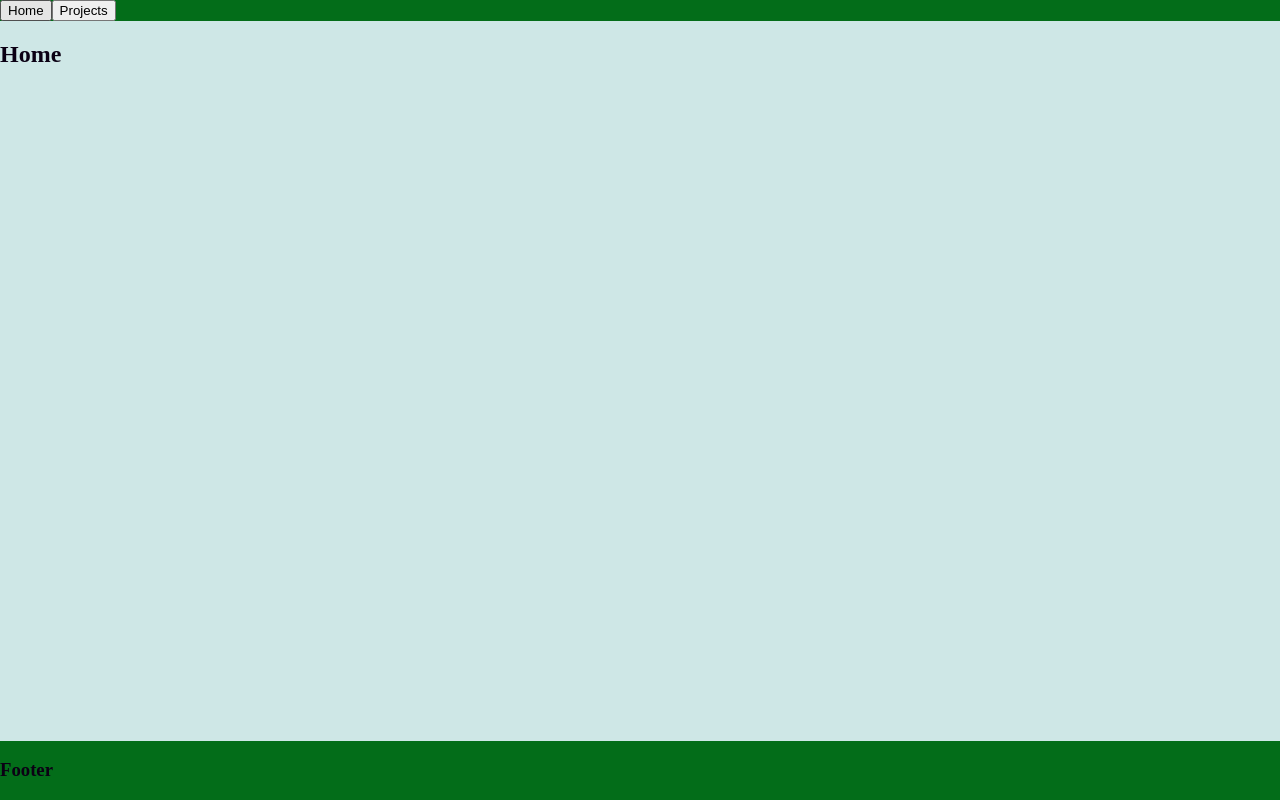
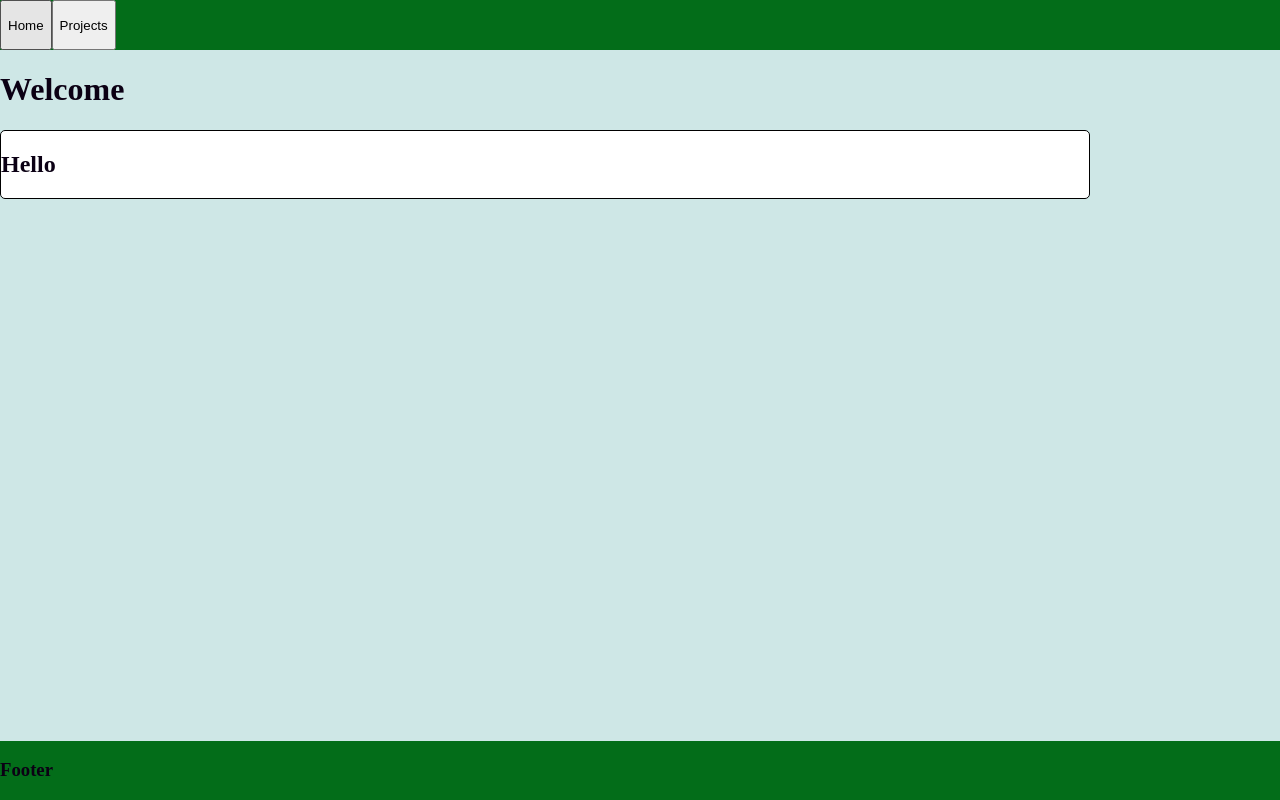
Before and after one commit to Devportej/danielporterjWeb, a React (Vite) app: page / in a window 1280 px wide. Built offline with nearby package versions, Linux system fonts and the light colour scheme.

Commit message:
feat: update card component to accept children

```diff
--- a/src/Home/Home.tsx
+++ b/src/Home/Home.tsx
@@ -1,11 +1,15 @@
+import Card from '../components/Card/Card';
 import './Home.css';
 
 const Home = () => {
-    return(
-        <div className='home'>
-            <h2>Home</h2>
-        </div>
-    )
+    return (
+      <div className="home">
+        <h1>Welcome</h1>
+        <Card>
+          <h2>Hello</h2>
+        </Card>
+      </div>
+    );
 }
 
 export default Home;
--- a/src/Home/home.css
+++ b/src/Home/home.css
@@ -0,0 +1,4 @@
+.home {
+    width: 100%;
+    margin: auto;
+}
--- a/src/components/Card/Card.tsx
+++ b/src/components/Card/Card.tsx
@@ -1,11 +1,12 @@
+import { ReactNode, FC } from "react";
 import "./Card.css";
 
-const Card = () => {
-    return(
-        <div className="card">
+type Props = {
+  children: ReactNode;
+};
 
-        </div>
-    )
-}
+const Card: FC<Props> = ({ children }) => (
+  <div className="card">{children}</div>
+);
 
 export default Card;
--- a/src/components/Footer/Footer.css
+++ b/src/components/Footer/Footer.css
@@ -4,4 +4,5 @@
     display: flex;
     position: fixed;
     bottom: 0;
+    min-height: 50px;
 }
--- a/src/components/NavBar/NavBar.css
+++ b/src/components/NavBar/NavBar.css
@@ -4,4 +4,5 @@
     width: 100%;
     background-color: var(--secondary-color);
     margin: 0;
+    min-height: 50px;
 }
```
